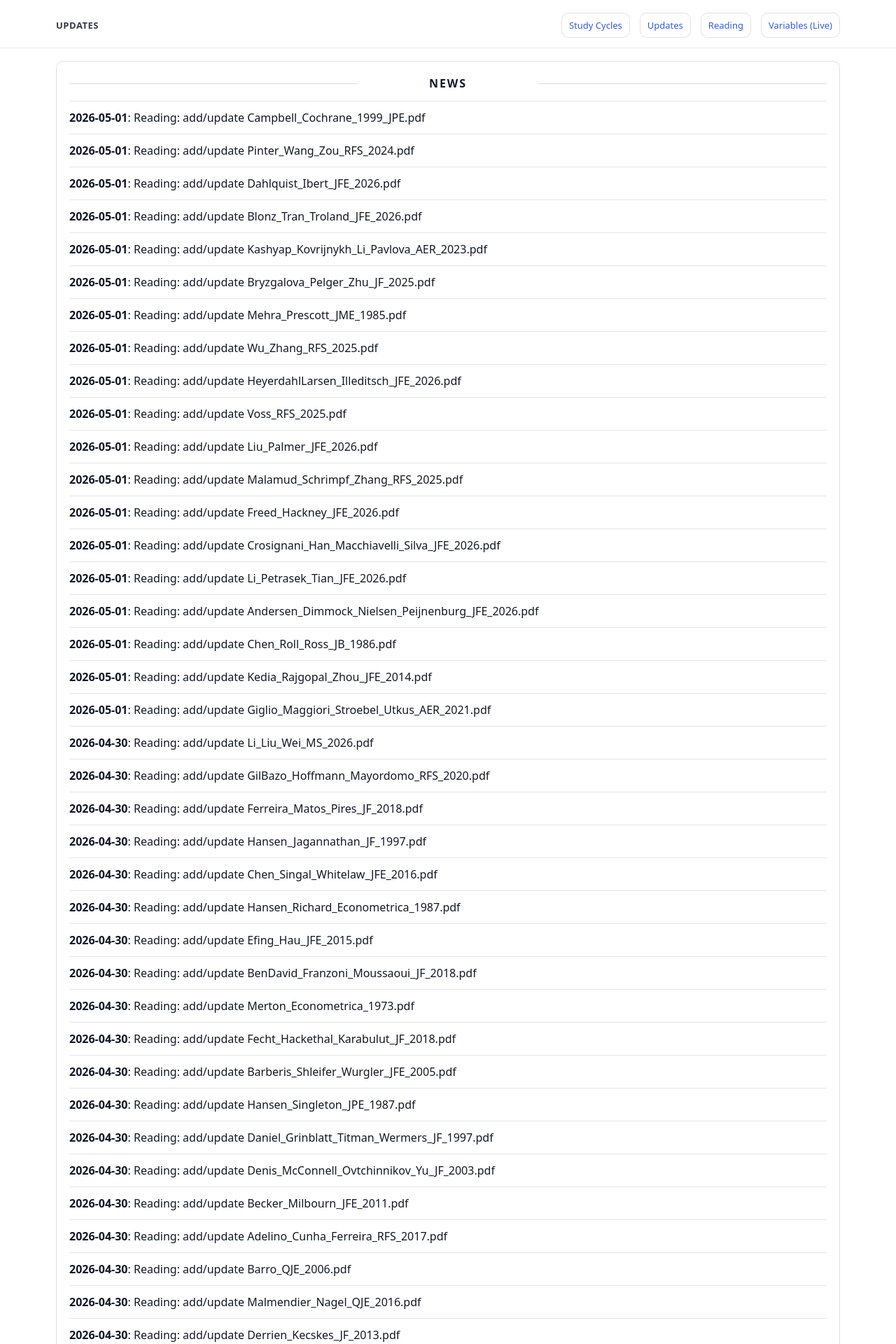
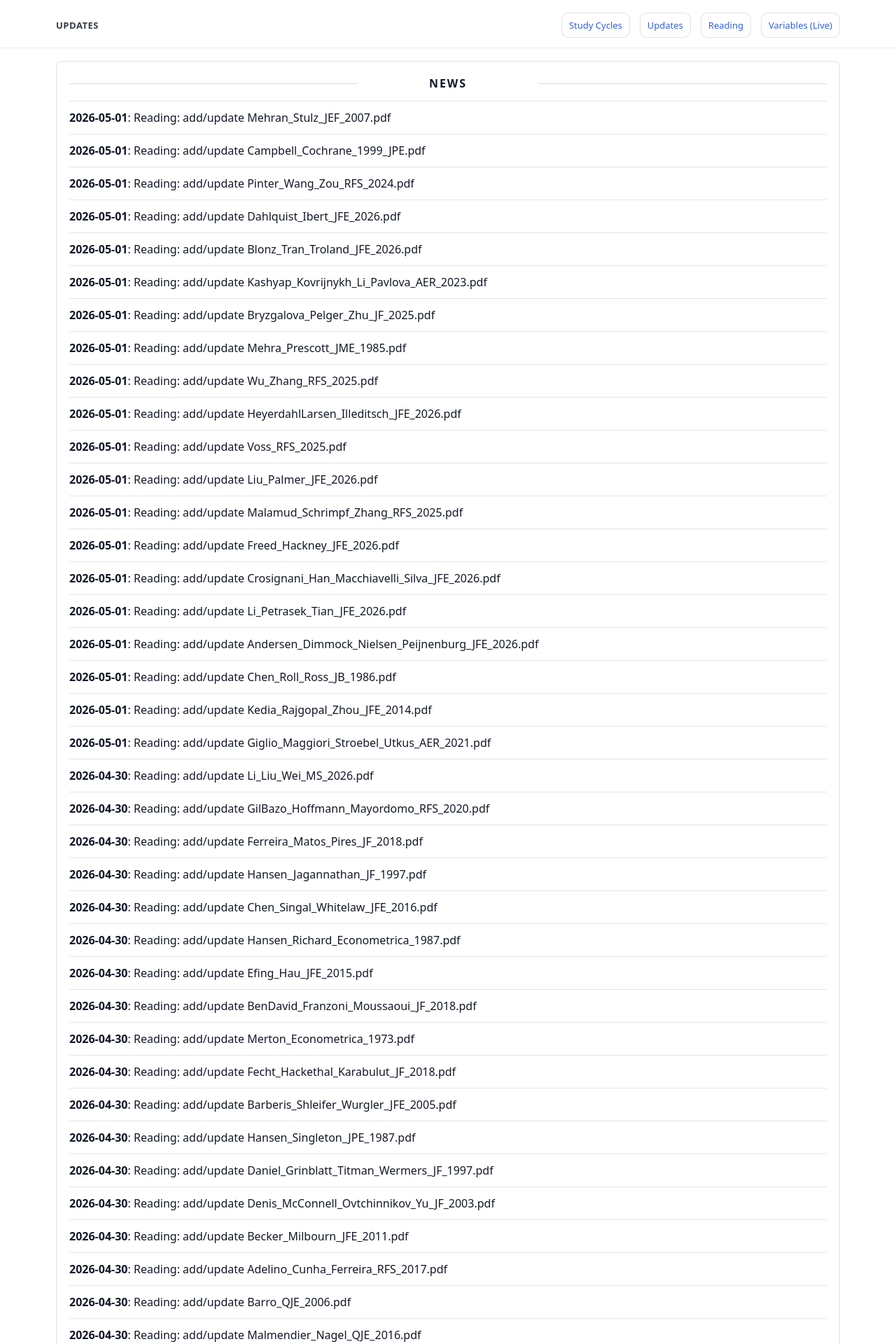
Before and after one commit to yaxinzn/study-archive, a Jekyll site: the page built from updates/index.md, in a window 1280 px wide. Shown: the top 1920 px of the page at 70% size. Built offline with Jekyll 4.4.1, drawn with Linux system fonts in a browser that asks for light colours; some of the changed text lies outside the part shown.

Commit message:
chore: update NEWS feed

```diff
--- a/_data/news.yml
+++ b/_data/news.yml
@@ -1,4 +1,7 @@
 # Auto-generated update history (sorted newest -> oldest). Do not edit manually.
+- ts: "1777633456"
+  date: "2026-05-01"
+  title: "Reading: add/update Mehran_Stulz_JEF_2007.pdf"
 - ts: "1777633088"
   date: "2026-05-01"
   title: "Reading: add/update Campbell_Cochrane_1999_JPE.pdf"
```
